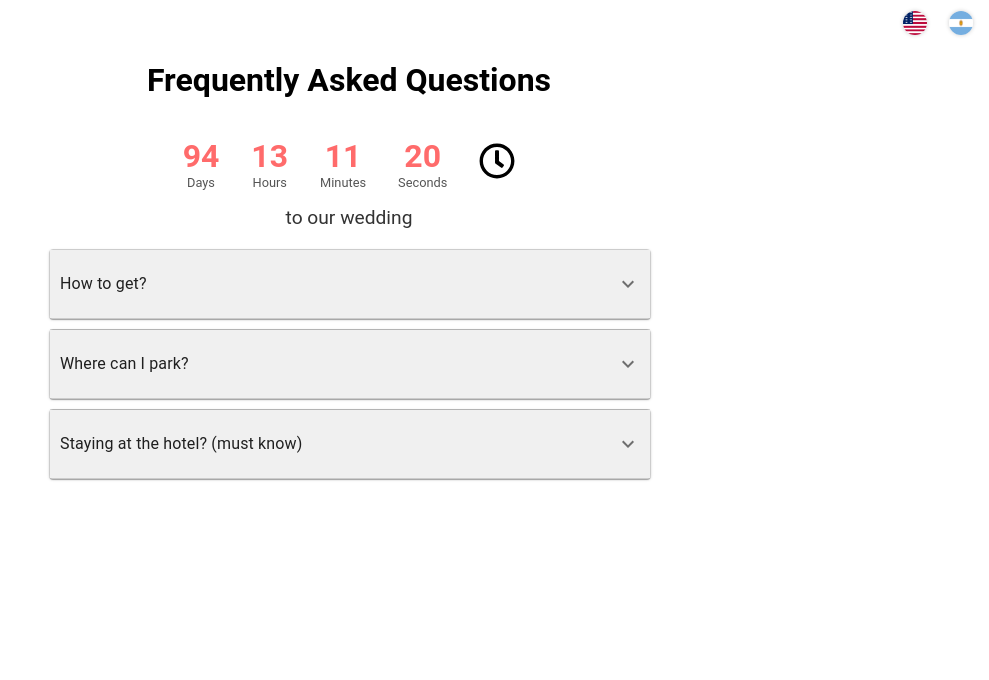
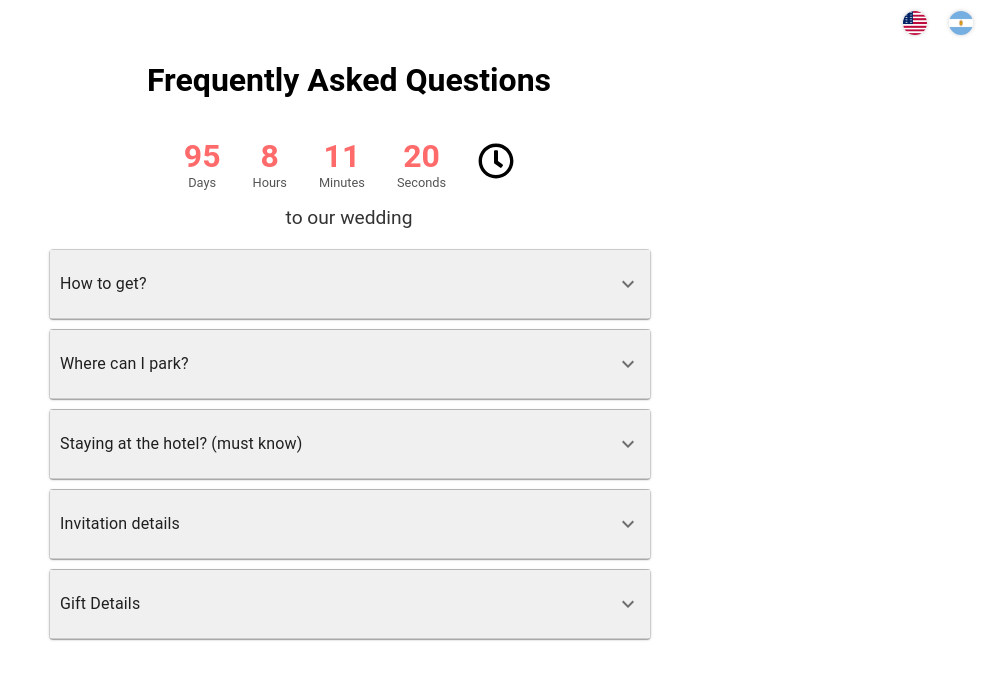
Before and after one commit to MatiasOgorinsky/WeddingFaq, a React (Create React App) app: page / in a window 1280 px wide. Shown: the top 680 px of the page, without its empty margins (291-1280 px from the left). Built offline with nearby package versions, Linux system fonts and the light colour scheme.

Commit message:
se agrega la invitacion

```diff
--- a/src/App.tsx
+++ b/src/App.tsx
@@ -39,9 +39,18 @@
         es: '¿Cómo llegar?',
       },
       answer: {
-        en: 'Here the link to waze to the venue',
-        es: 'React es una biblioteca JavaScript para construir interfaces de usuario interactivas.',
+        en: '',
+        es: '',
       },
+      address: {
+        en: `Address: Ha-Tidhar St 2, Ra'anana`,
+        es: `Dirección: Ha-Tidhar St 2, Ra'anana`,
+      },
+      indicationText:{
+        en:'Tap here to open in the app',
+        es:'Click aca para abrir en la app',
+      },
+      iframeUrlParking: "https://embed.waze.com/iframe?zoom=16&lat=32.192881&lon=34.885046&ct=livemap&pin=1"
     },
     {
       question: {
@@ -56,7 +65,11 @@
         en:'Tap here to open in the app',
         es:'Click aca para abrir en la app',
       },
-      iframeUrl: "https://embed.waze.com/iframe?zoom=16&lat=32.192881&lon=34.885046&ct=livemap&pin=1",
+      iframeUrlParking: "https://embed.waze.com/iframe?zoom=16&lat=32.192881&lon=34.885046&ct=livemap&pin=1",
+      accordionDetails:{
+        en:'The parking has a cost of ₪25 for the whole evening, ask for the voucher at the entrance',
+        es:'The parking has a cost of ₪25 for the whole evening, ask for the voucher at the entrance',
+      }
     },
     {
       question: {
@@ -64,13 +77,42 @@
         es: '¿Cuál es la versión más reciente de React?',
       },
       answer: {
-        en: 'The latest version of React is 17.x at the time of creating this project.',
-        es: 'La versión más reciente de React es la 17.x en el momento de la creación de este proyecto.',
+        en: '',
+        es: '',
+      },
+      accordionDetails:{
+        en:'The promo code is GRUNCAROLINE',
+        es:'El promo code para obtener un descuento es GRUNCAROLINE',
+      },
+    },
+    {
+      question: {
+        en: 'Invitation details',
+        es: '¿Cuál es la versión más reciente de React?',
+      },
+      answer: {
+        en: '',
+        es: '',
+      },
+      showInvitation:true,
+    },
+    {
+      question: {
+        en: 'Gift Details',
+        es: '¿Cuál es la versión más reciente de React?',
+      },
+      answer: {
+        en: '',
+        es: '',
+      },
+      accordionDetails:{
+        en:'The promo code is GRUNCAROLINE',
+        es:'El promo code para obtener un descuento es GRUNCAROLINE',
       },
     },
   ];
 
-  const targetDate = new Date(2023, 10, 2);
+  const targetDate = new Date(2023, 10, 2, 19,0);
 
   return (
     <LanguageProvider>
--- a/src/components/Accordion.tsx
+++ b/src/components/Accordion.tsx
@@ -3,6 +3,7 @@
 import { Accordion as MuiAccordion, AccordionDetails as MuiAccordionDetails, AccordionSummary as MuiAccordionSummary, Typography } from '@mui/material';
 import { LanguageContext } from '../contexts/LanguageContext';
 import ExpandMoreOutlinedIcon from '@mui/icons-material/ExpandMoreOutlined';
+import invitation from '../images/invitation.jpeg'
 
 const AccordionWrapper = styled.div`
   width: 100%;
@@ -48,16 +49,6 @@
   }
 `;
 
-// export interface FaqData {
-//   question: {
-//     en: string;
-//     es: string;
-//   };
-//   answer: {
-//     en: string;
-//     es: string;
-//   };
-// }
 
 export interface FaqData {
   question: {
@@ -78,8 +69,21 @@
     he?: string;
     da?: string;
   };
-  iframeUrl?: string;
+  accordionDetails?: {
+    en?: string;
+    es?: string;
+    he?: string;
+    da?: string;
+  };
+  iframeUrlParking?: string;
   link?: string;
+  address?: {
+    en?: string;
+    es?: string;
+    he?: string;
+    da?: string;
+  };
+  showInvitation?: boolean;
 }
 
 const Accordion: React.FC<{ faqData: FaqData[] }> = ({ faqData }) => {
@@ -100,20 +104,26 @@
           </AccordionSummary>
           <AccordionDetails>
             <Typography>{item.answer[language as keyof typeof item.answer]}</Typography>
-            {item.iframeUrl && (
+            {item.address && (
+              <p>{item.address?.[language as keyof typeof item.address]}</p>
+            )}
+            <p>{item.accordionDetails?.[language as keyof typeof item.accordionDetails]}</p>
+            {item.iframeUrlParking && (
               <>
-                {item.iframeUrl && (
+                {item.indicationText && (
                   <>
-                    {item.indicationText && (
-                      <StyledButton>
-                        {item.indicationText?.[language as keyof typeof item.indicationText]}
-                      </StyledButton>
-                    )}
-                    <iframe src={item.iframeUrl} width="100%" height="450" title="Map for Venue"></iframe>
+
+                    <StyledButton>
+
+                      {item.indicationText?.[language as keyof typeof item.indicationText]}
+                    </StyledButton>
                   </>
                 )}
+                <iframe src={item.iframeUrlParking} width="100%" height="450" title="Map for Venue"></iframe>
+                <p>closest train station : ranana west</p>
               </>
             )}
+            {item.showInvitation && (<img src={invitation} alt="image not found" width="90%" />)}
           </AccordionDetails>
         </CustomAccordion>
       ))}
```
Also changed, not shown: src/images/invitation.jpeg (added).
